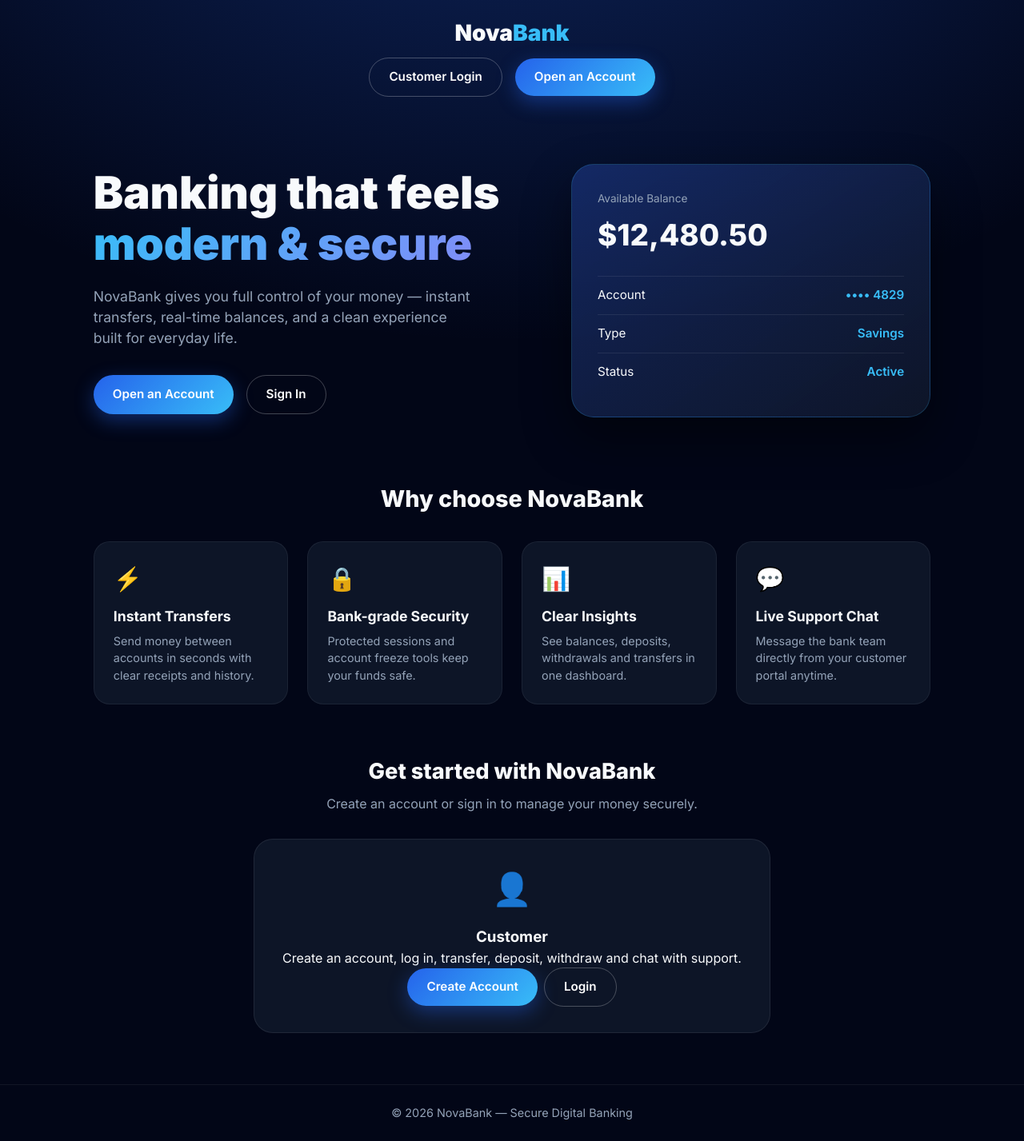
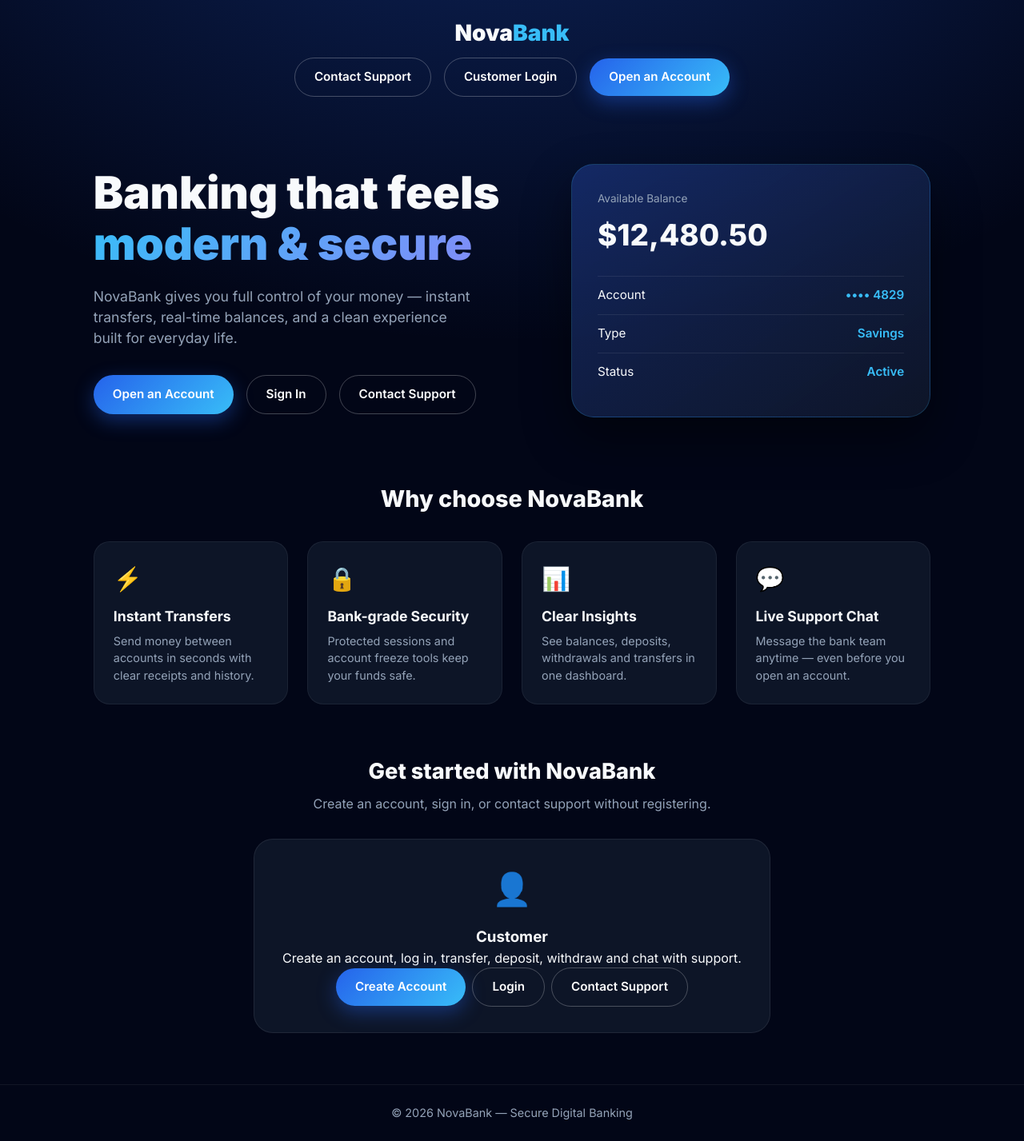
Before and after one commit to princek378/NovaBank-Frontend, a React (Vite) app: page / in a window 1280 px wide. Shown: the whole page at 80% size. Built offline with nearby package versions, Linux system fonts and the light colour scheme; no server answers.

Commit message:
Update Landing.jsx

```diff
--- a/src/pages/Landing.jsx
+++ b/src/pages/Landing.jsx
@@ -9,6 +9,9 @@ export default function Landing() {
           Nova<span>Bank</span>
         </div>
         <div className="landing-nav-links">
+          <Link to="/support" className="btn btn-outline">
+            Contact Support
+          </Link>
           <Link to="/login" className="btn btn-outline">
             Customer Login
           </Link>
@@ -35,6 +38,9 @@ export default function Landing() {
             </Link>
             <Link to="/login" className="btn btn-outline">
               Sign In
+            </Link>
+            <Link to="/support" className="btn btn-outline">
+              Contact Support
             </Link>
           </div>
         </div>
@@ -78,14 +84,14 @@ export default function Landing() {
           <div className="feature-card">
             <div className="feature-icon">💬</div>
             <h3>Live Support Chat</h3>
-            <p>Message the bank team directly from your customer portal anytime.</p>
+            <p>Message the bank team anytime — even before you open an account.</p>
           </div>
         </div>
       </section>
 
       <section className="portal-section">
         <h2>Get started with NovaBank</h2>
-        <p>Create an account or sign in to manage your money securely.</p>
+        <p>Create an account, sign in, or contact support without registering.</p>
         <div className="portal-grid">
           <div className="portal-card">
             <div className="portal-icon">👤</div>
@@ -96,8 +102,11 @@ export default function Landing() {
             <Link to="/register" className="btn btn-primary" style={{ marginRight: 8 }}>
               Create Account
             </Link>
-            <Link to="/login" className="btn btn-outline">
+            <Link to="/login" className="btn btn-outline" style={{ marginRight: 8 }}>
               Login
+            </Link>
+            <Link to="/support" className="btn btn-outline">
+              Contact Support
             </Link>
           </div>
         </div>
```
